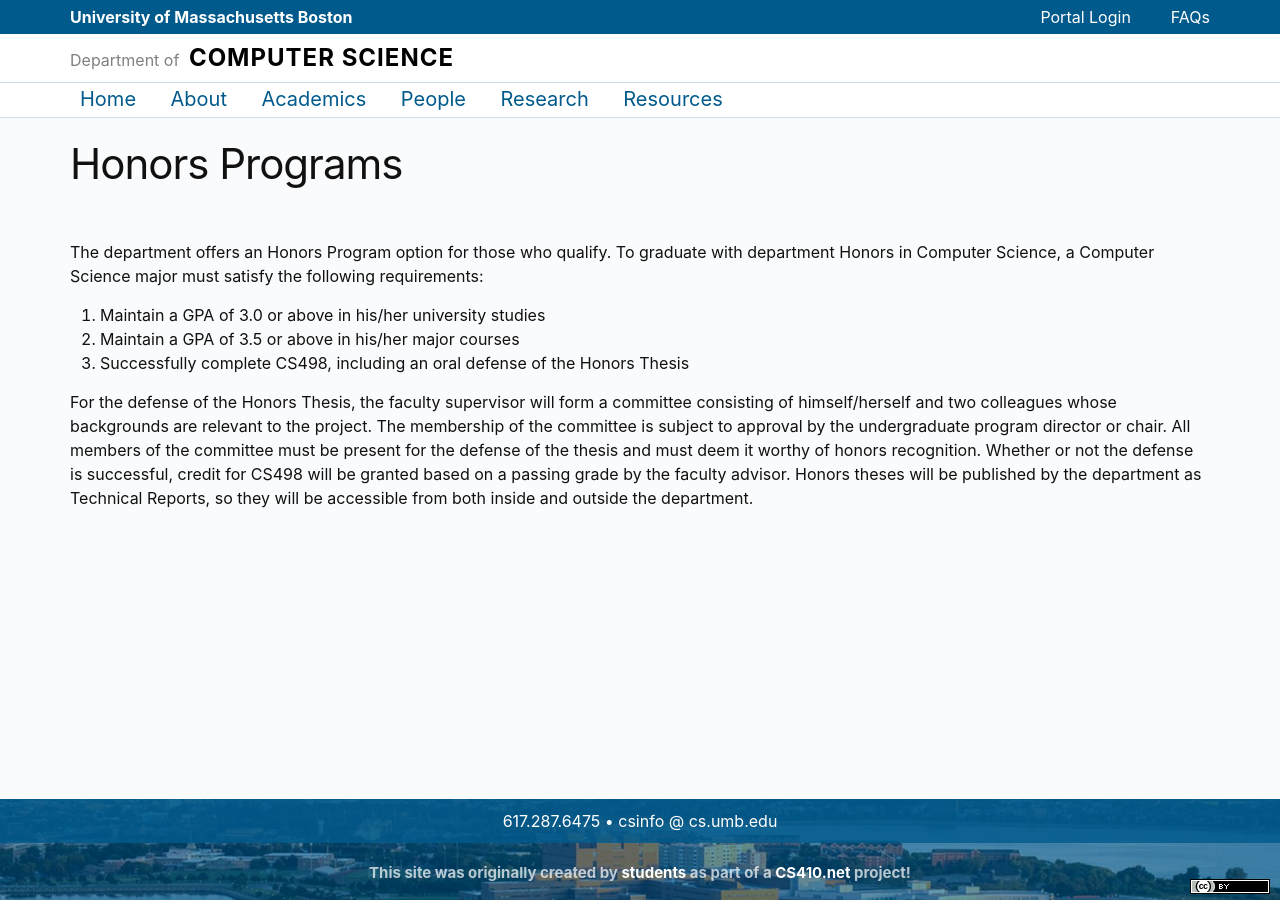
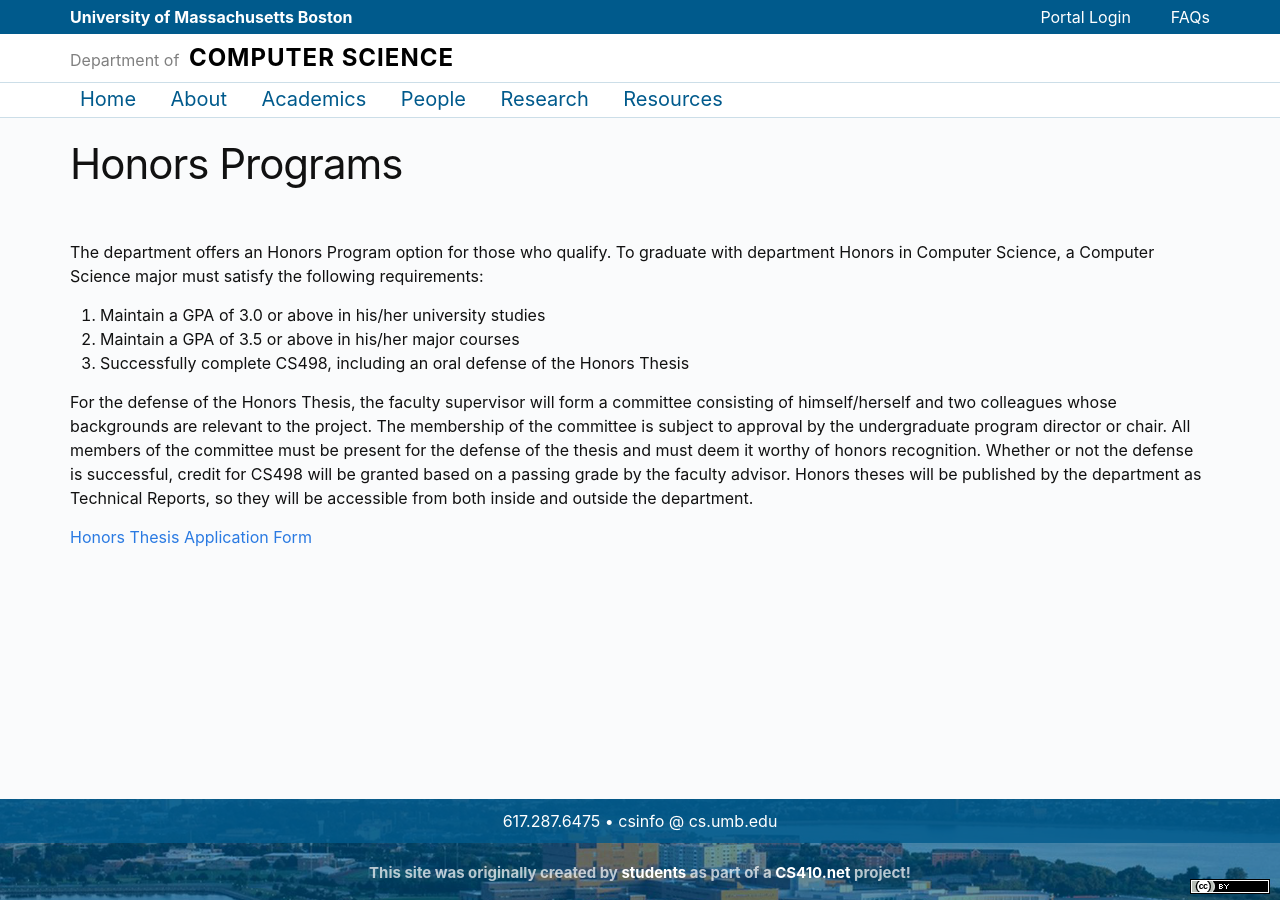
Before and after one commit to umbcs/umbcs.github.io, a Jekyll site: the page built from WEB/academics/h-programs.markdown, in a window 1280 px wide. Built offline with Jekyll 4.4.1, drawn with Linux system fonts in a browser that asks for light colours.

Commit message:
Add Honors Thesis Application Form.

```diff
--- a/WEB/academics/h-programs.markdown
+++ b/WEB/academics/h-programs.markdown
@@ -11,3 +11,5 @@ The department offers an Honors Program option for those who qualify. To graduat
 3. Successfully complete CS498, including an oral defense of the Honors Thesis
 
 For the defense of the Honors Thesis, the faculty supervisor will form a committee consisting of himself/herself and two colleagues whose backgrounds are relevant to the project. The membership of the committee is subject to approval by the undergraduate program director or chair. All members of the committee must be present for the defense of the thesis and must deem it worthy of honors recognition. Whether or not the defense is successful, credit for CS498 will be granted based on a passing grade by the faculty advisor. Honors theses will be published by the department as Technical Reports, so they will be accessible from both inside and outside the department.
+
+[Honors Thesis Application Form](WEB/academics/honorsthesis_application.pdf)
```
Also changed, not shown: 1 other file.
